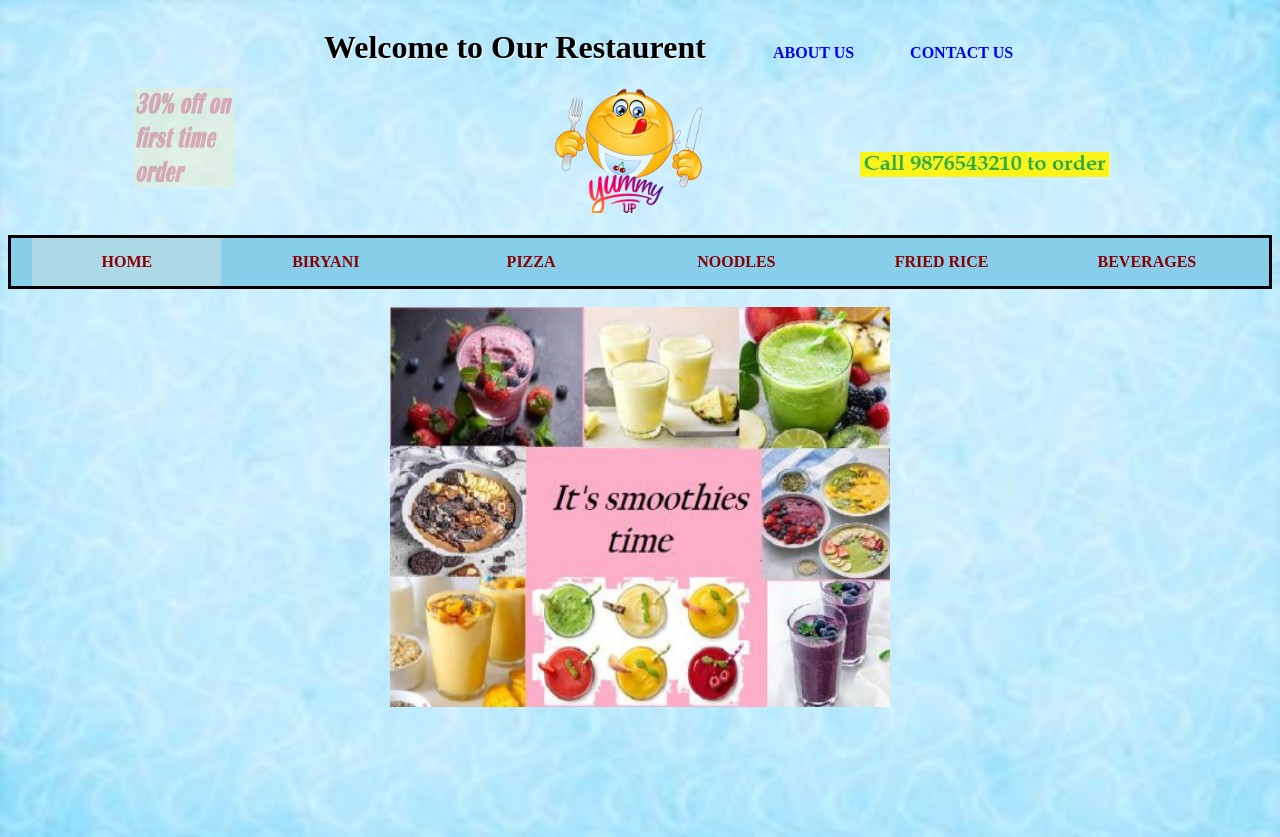
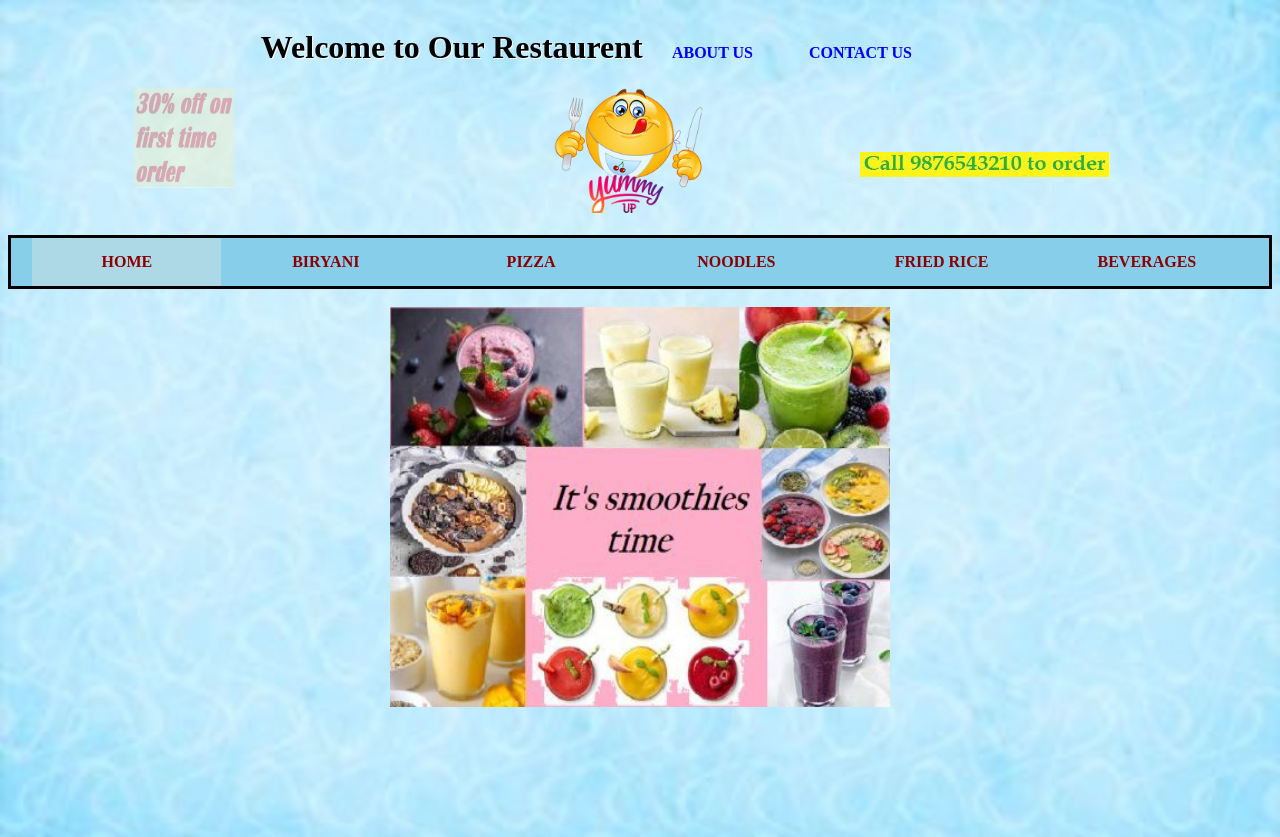
Before and after one commit to malathi1989/yummyup, a plain HTML site: page index.html in a window 1280 px wide. Drawn offline with Linux system fonts and the light colour scheme.

Commit message:
Update index.html

```diff
--- a/index.html
+++ b/index.html
@@ -17,12 +17,12 @@
 <body>
 
     <div class="head">
-      <div style="margin-left:25%;">
+      <div style="margin-left:20%;">
 	    <h1>Welcome to Our Restaurent</h1>
 
       </div>
 
-         <div style="margin-left:5%; ">
+         <div style="margin-left:2%; ">
         <a href="about.html" > ABOUT US </a>  &nbsp; &nbsp; &nbsp; &nbsp; &nbsp;&nbsp; &nbsp;
         <a href="contact.html">CONTACT US </a>
 
```
